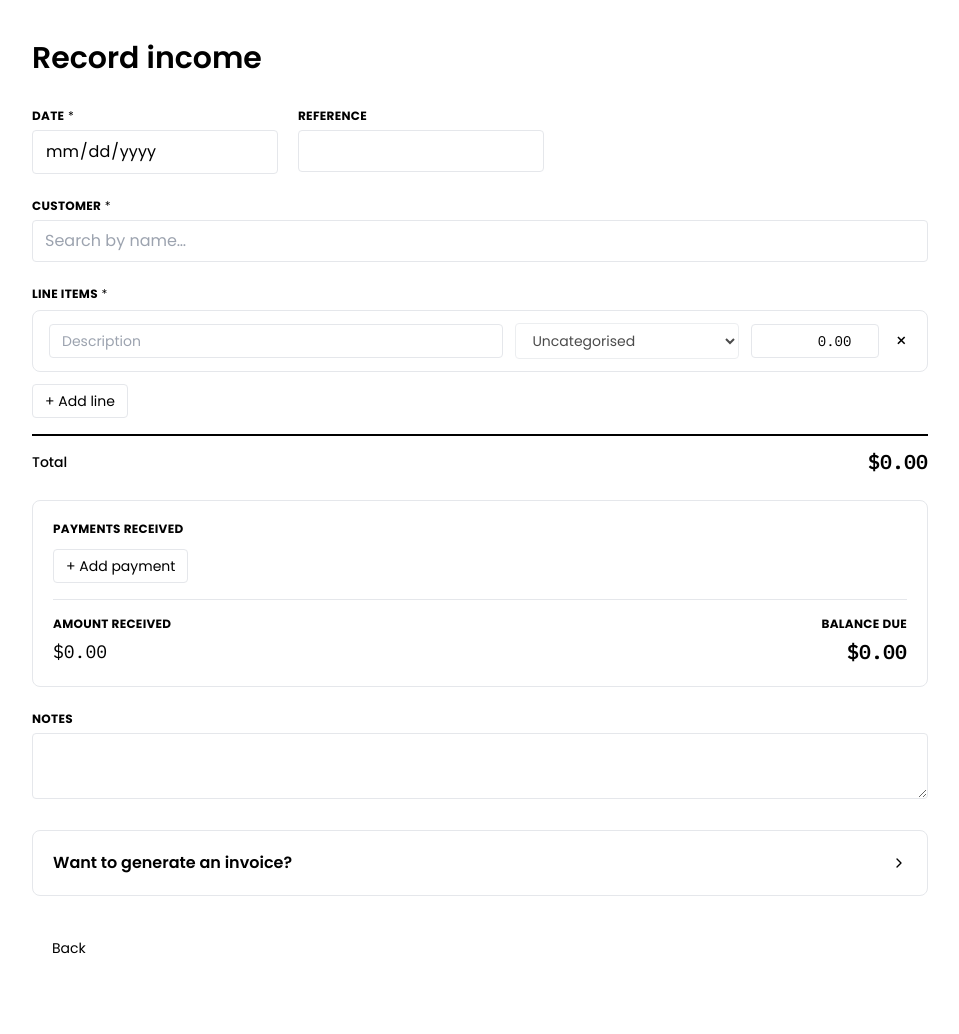
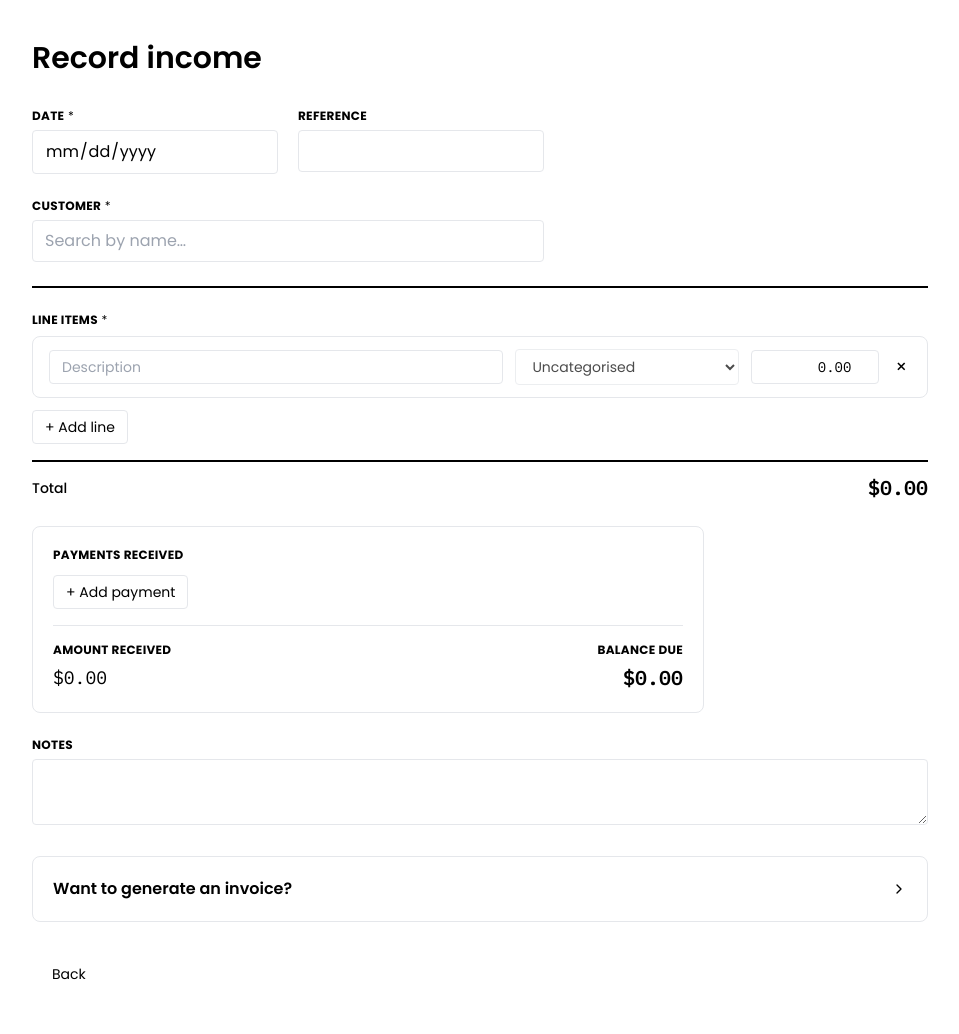
Before and after one commit to R1ngSt1nger/simply-bookkeeping, a Python web app: template app/templates/income_form.html in a window 1280 px wide. Shown: the whole page, without its empty margins (56-1015 px from the left). Before the commit the page ends 954 px from the top, so only its background shows below. Run offline with Jinja, Linux system fonts and the light colour scheme; the template is opened without the code that fills it, so the values that code supplies are empty; some libraries are stand-ins or nearby versions.

Commit message:
v1.2
* Optimised mobile layout.

```diff
--- a/app/templates/_payments.html
+++ b/app/templates/_payments.html
@@ -1,7 +1,7 @@
 {# Expects: payments (list of payment objects or empty), payment_methods (list of name strings),
    today (ISO date string).
    Optional: payments_heading (default "Payments received"), amount_label (default "Amount received") #}
-<div class="bg-papercard border border-line rounded-lg p-5">
+<div class="bg-papercard border border-line rounded-lg p-5 max-w-2xl">
   <div class="flex items-center justify-between mb-3">
     <label class="text-xs uppercase tracking-wide text-ink/50"><strong>{{ payments_heading | default("Payments received") }}</strong></label>
   </div>
@@ -13,7 +13,7 @@
         <input type="date" name="payment_date" required value="{{ p.date.isoformat() }}" onchange="recalc()"
           class="flex-1 sm:flex-none sm:w-40 border border-line rounded px-3 py-1.5 bg-white text-sm" />
         <input type="number" step="0.01" name="payment_amount" required value="{{ p.amount }}" oninput="recalc()"
-          class="payment-amount-input num flex-1 border border-line rounded px-3 py-1.5 bg-white text-sm text-right" />
+          class="payment-amount-input num flex-1 sm:flex-none sm:w-32 border border-line rounded px-3 py-1.5 bg-white text-sm text-right" />
       </div>
       <div class="flex items-center gap-2 sm:gap-3">
         <select name="payment_method" class="flex-1 sm:flex-none sm:w-48 border border-line rounded px-3 py-1.5 bg-white text-sm">
@@ -50,7 +50,7 @@
       <input type="date" name="payment_date" required value="{{ today }}" onchange="recalc()"
         class="flex-1 sm:flex-none sm:w-40 border border-line rounded px-3 py-1.5 bg-white text-sm" />
       <input type="number" step="0.01" name="payment_amount" required value="0.00" oninput="recalc()"
-        class="payment-amount-input num flex-1 border border-line rounded px-3 py-1.5 bg-white text-sm text-right" />
+        class="payment-amount-input num flex-1 sm:flex-none sm:w-32 border border-line rounded px-3 py-1.5 bg-white text-sm text-right" />
     </div>
     <div class="flex items-center gap-2 sm:gap-3">
       <select name="payment_method" class="flex-1 sm:flex-none sm:w-48 border border-line rounded px-3 py-1.5 bg-white text-sm">
--- a/app/templates/income_form.html
+++ b/app/templates/income_form.html
@@ -32,10 +32,14 @@
       </div>
     </div>
 
-    {% set picker_label = "Customer" %}
-    {% set picker_required = true %}
-    {% set picker_contact_type = "customer" %}
-    {% include "_contact_picker.html" %}
+    <div class="max-w-lg">
+      {% set picker_label = "Customer" %}
+      {% set picker_required = true %}
+      {% set picker_contact_type = "customer" %}
+      {% include "_contact_picker.html" %}
+    </div>
+
+    <div class="ledger-rule-thick"></div>
 
     <div>
       <label class="block text-xs uppercase tracking-wide text-ink/50 mb-2"><strong>Line items</strong> <span class="text-rust">*</span></label>
```
Also changed, not shown: app/templates/expense_form.html (+8 -4 lines).
